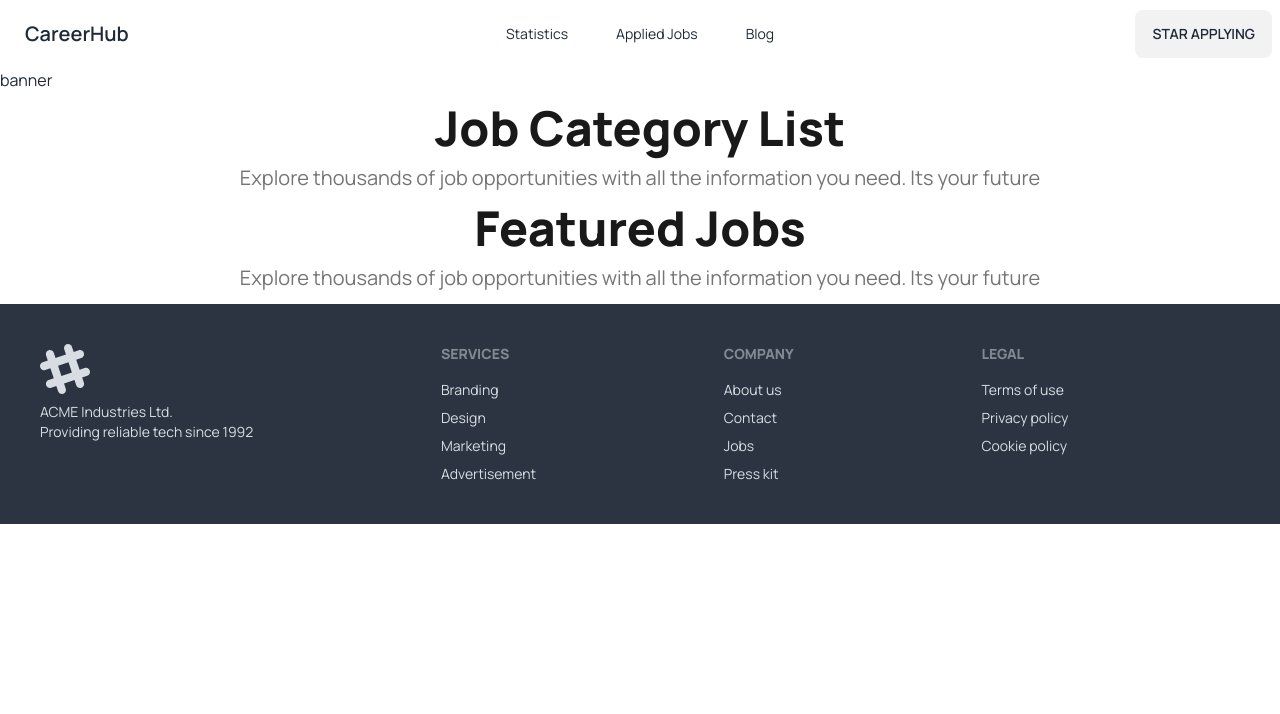
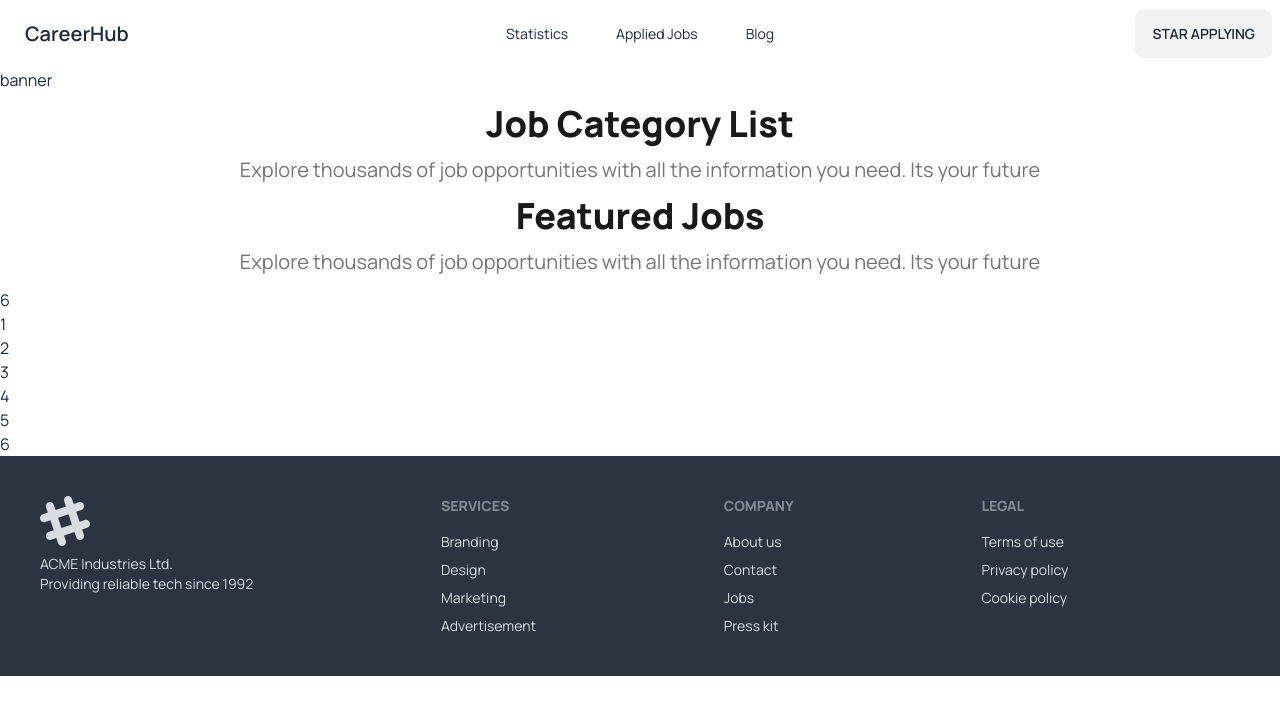
Before and after one commit to Sakhawat71/react-career-hub, a React (Vite) app: page / in a window 1280 px wide. Shown: the top 714 px of the page. Built offline with nearby package versions, Linux system fonts and the light colour scheme.

Commit message:
load data for jobs

```diff
--- a/src/components/CatagoryList/CatagoryList.jsx
+++ b/src/components/CatagoryList/CatagoryList.jsx
@@ -3,7 +3,7 @@ const CatagoryList = () => {
     return (
         <div>
             <div className="text-center space-y-3 my-3">
-                <h1 className="text-5xl font-extrabold text-[#1A1919]">Job Category List</h1>
+                <h1 className="text-4xl font-extrabold text-[#1A1919]">Job Category List</h1>
                 <p className="text-xl font-normal text-[#757575]">Explore thousands of job opportunities with all the information you need. Its your future</p>
             </div>
         </div>
--- a/src/components/FeaturedJobs/FeaturedJobs.jsx
+++ b/src/components/FeaturedJobs/FeaturedJobs.jsx
@@ -1,10 +1,27 @@
+import { useEffect } from "react";
+import { useState } from "react";
+import Job from "../Job/Job";
 
 const FeaturedJobs = () => {
+
+    const [jobs,setJobs] = useState([])
+    useEffect(()=>{
+        fetch('jobs.json')
+        .then(res => res.json())
+        .then(data => setJobs(data))
+    },[])
+
     return (
         <div>
             <div className="text-center space-y-3 my-3">
-                <h1 className="text-5xl font-extrabold text-[#1A1919]">Featured Jobs</h1>
+                <h1 className="text-4xl font-extrabold text-[#1A1919]">Featured Jobs</h1>
                 <p className="text-xl font-normal text-[#757575]">Explore thousands of job opportunities with all the information you need. Its your future</p>
+            </div>
+            <div>
+                <p>{jobs.length}</p>
+                {
+                    jobs.map(job => <Job key={job.id} job={job}></Job>)
+                }
             </div>
         </div>
     );
--- /dev/null
+++ b/src/components/Job/Job.jsx
@@ -0,0 +1,15 @@
+import PropTypes from 'prop-types';
+
+const Job = ({job}) => {
+    return (
+        <div>
+            <h3>{job.id}</h3>
+        </div>
+    );
+};
+
+Job.propTypes = {
+    job: PropTypes.object.isRequired,
+};
+
+export default Job;
```
